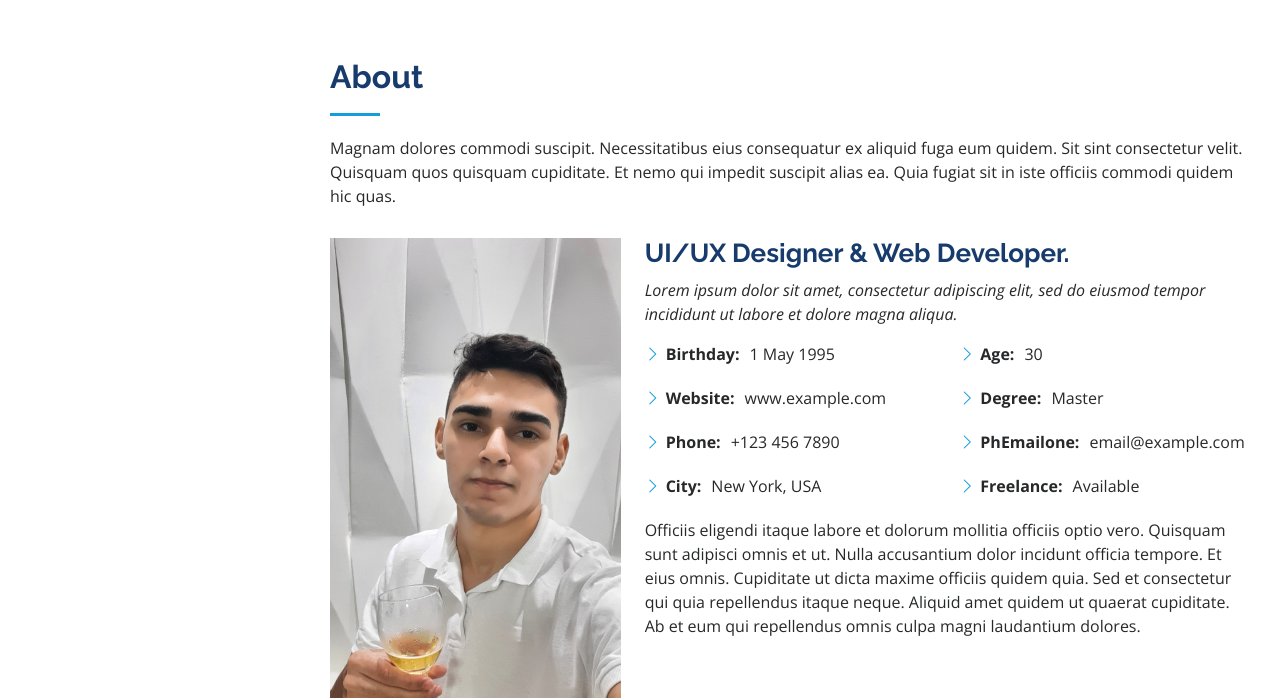
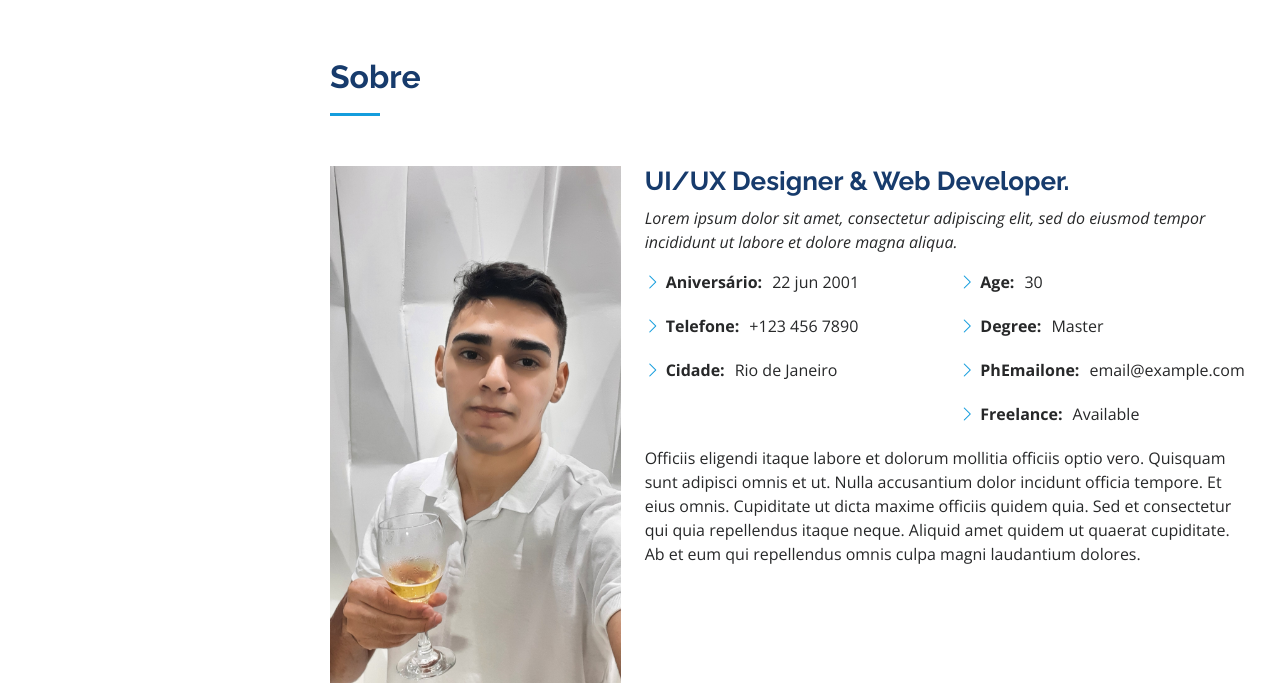
Before and after one commit to Francisco-sj/Portfolio, a plain HTML site: page index.html in a window 1280 px wide. Shown: the part 802-1500 px from the top of the page. Drawn offline with nearby package versions, Linux system fonts and the light colour scheme.

```diff
--- a/index.html
+++ b/index.html
@@ -85,8 +85,7 @@
       <div class="container">
 
         <div class="section-title">
-          <h2>About</h2>
-          <p>Magnam dolores commodi suscipit. Necessitatibus eius consequatur ex aliquid fuga eum quidem. Sit sint consectetur velit. Quisquam quos quisquam cupiditate. Et nemo qui impedit suscipit alias ea. Quia fugiat sit in iste officiis commodi quidem hic quas.</p>
+          <h2>Sobre</h2>
         </div>
 
         <div class="row">
@@ -102,10 +101,9 @@
             <div class="row">
               <div class="col-lg-6">
                 <ul>
-                  <li><i class="bi bi-chevron-right"></i> <strong>Birthday:</strong> <span>1 May 1995</span></li>
-                  <li><i class="bi bi-chevron-right"></i> <strong>Website:</strong> <span>www.example.com</span></li>
-                  <li><i class="bi bi-chevron-right"></i> <strong>Phone:</strong> <span>+123 456 7890</span></li>
-                  <li><i class="bi bi-chevron-right"></i> <strong>City:</strong> <span>New York, USA</span></li>
+                  <li><i class="bi bi-chevron-right"></i> <strong>Aniversário:</strong> <span>22 jun 2001</span></li>
+                  <li><i class="bi bi-chevron-right"></i> <strong>Telefone:</strong> <span>+123 456 7890</span></li>
+                  <li><i class="bi bi-chevron-right"></i> <strong>Cidade:</strong> <span>Rio de Janeiro</span></li>
                 </ul>
               </div>
               <div class="col-lg-6">
```
